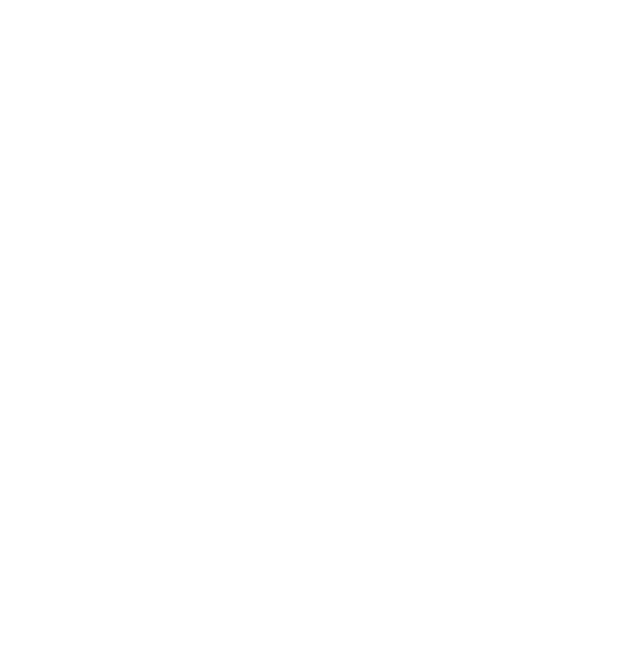
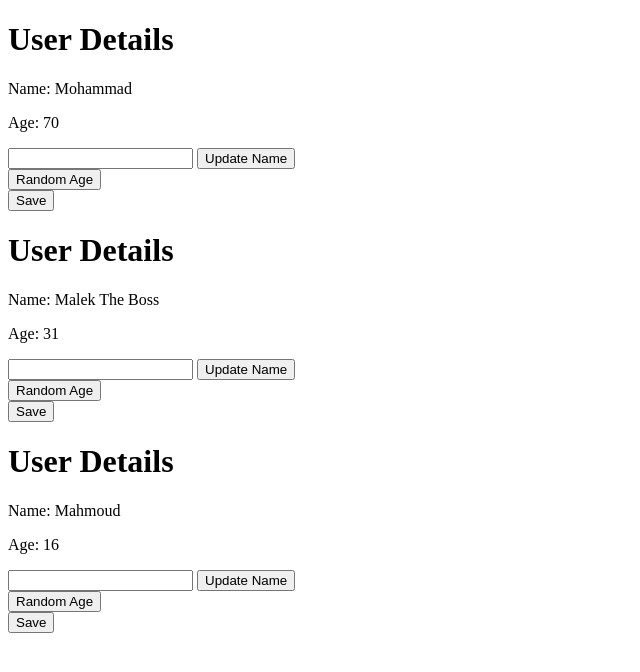
Before and after one commit to mohdasaadeh/web-framework, a website with bundled scripts: page index.html in a window 1280 px wide. Shown: the whole page, without its empty margins (0-640 px from the left). Built offline with nearby package versions, Linux system fonts and the light colour scheme; data requests are answered from the project's data file.

Commit message:
Adding web view classes

```diff
--- a/db.json
+++ b/db.json
@@ -3,17 +3,17 @@
     {
       "id": 1,
       "username": "Mohammad",
-      "age": 29
+      "age": 70
     },
     {
       "id": 2,
-      "username": "Malek",
-      "age": 13
+      "username": "Malek The Boss",
+      "age": 31
     },
     {
       "id": 3,
       "username": "Mahmoud",
-      "age": 23
+      "age": 16
     }
   ]
 }
--- a/index.html
+++ b/index.html
@@ -7,5 +7,7 @@
     <script type="module" src="./src/index.ts"></script>
     <title>Web-Framework</title>
   </head>
-  <body></body>
+  <body>
+    <div id="root"></div>
+  </body>
 </html>
--- a/src/index.ts
+++ b/src/index.ts
@@ -1,7 +1,14 @@
-import { User } from "./models/User";
+import { Collection } from "./models/Collection";
+import { User, UserData } from "./models/User";
+import { UserList } from "./models/UserList";
 
-const userCollection = User.buildUserCollection("http://localhost:3000/users");
+const root = document.querySelector("#root");
 
-userCollection.on("change", () => console.log(userCollection));
+const userCollection = new Collection<User, UserData>(
+  "http://localhost:3000/users",
+  (element) => User.buildUser(element)
+);
 
-userCollection.fetch();
+const userList = new UserList(root, userCollection);
+
+userList.render();
--- a/src/models/User.ts
+++ b/src/models/User.ts
@@ -4,7 +4,7 @@ import { ApiAsync } from "./ApiAsync";
 import { Attributes } from "./Attributes";
 import { Collection } from "./Collection";
 
-interface UserData {
+export interface UserData {
   id?: number;
   username?: string;
   age?: number;
--- /dev/null
+++ b/src/models/UserEdit.ts
@@ -0,0 +1,30 @@
+import { User } from "./User";
+import { WebView } from "./WebView";
+import { UserShow } from "./UserShow";
+import { UserForm } from "./UserForm";
+
+export class UserEdit extends WebView<User> {
+  template(): string {
+    return `
+            <div>
+                <div id="user-show"></div>
+                <div id="user-form"></div>
+            </div>
+        `;
+  }
+
+  regionsMap(): { [key: string]: string } {
+    return {
+      userShow: "#user-show",
+      userForm: "#user-form",
+    };
+  }
+
+  regionsRender(): void {
+    const userShow = new UserShow(this.regions.userShow, this.model);
+    const userForm = new UserForm(this.regions.userForm, this.model);
+
+    userShow.render();
+    userForm.render();
+  }
+}
--- /dev/null
+++ b/src/models/UserForm.ts
@@ -0,0 +1,51 @@
+import { User } from "./User";
+import { WebView } from "./WebView";
+
+export class UserForm extends WebView<User> {
+  template(): string {
+    return `
+            <div>
+                <input/>
+                <button id="update-name">Update Name</button>
+            </div>
+            <div>
+                <button id="random-age">Random Age</button>
+            </div>
+            <div>
+                <button id="save">Save</button>
+            </div>
+        `;
+  }
+
+  eventsMap(): { [key: string]: () => void } {
+    return {
+      "click:#update-name": this.setName,
+      "click:#random-age": this.setRandomAge,
+      "click:#save": this.save,
+    };
+  }
+
+  setName = (): void => {
+    const input = this.root.querySelector("input").value;
+
+    if (!input) return;
+
+    this.model.set({ username: input });
+  };
+
+  setRandomAge = (): void => {
+    const age = Math.floor(Math.random() * 100);
+
+    this.model.set({ age });
+  };
+
+  save = (): void => {
+    const data = {
+      id: this.model.get("id"),
+      username: this.model.get("username"),
+      age: this.model.get("age"),
+    };
+
+    this.model.store(data, "http://localhost:3000/users");
+  };
+}
--- /dev/null
+++ b/src/models/UserList.ts
@@ -0,0 +1,10 @@
+import { User } from "./User";
+import { UserData } from "./User";
+import { UserEdit } from "./UserEdit";
+import { ViewCollection } from "./ViewCollection";
+
+export class UserList extends ViewCollection<User, UserData> {
+  renderItem(itemRoot: Element, item: User): void {
+    new UserEdit(itemRoot, item).render();
+  }
+}
--- /dev/null
+++ b/src/models/UserShow.ts
@@ -0,0 +1,16 @@
+import { User } from "./User";
+import { WebView } from "./WebView";
+
+export class UserShow extends WebView<User> {
+  template(): string {
+    return `
+            <div>
+                <h1>User Details</h1>
+            </div>
+            <div>
+                <p>Name: ${this.model.get("username")}</p>
+                <p>Age: ${this.model.get("age")}</p>
+            </div>
+        `;
+  }
+}
--- /dev/null
+++ b/src/models/ViewCollection.ts
@@ -0,0 +1,21 @@
+import { Collection } from "./Collection";
+
+export abstract class ViewCollection<T, K> {
+  abstract renderItem(itemRoot: Element, item: T): void;
+
+  constructor(public root: Element, public collection: Collection<T, K>) {}
+
+  async render(): Promise<void> {
+    await this.collection.fetch();
+
+    this.collection.models.forEach((item, index) => {
+      const div = document.createElement("div");
+
+      div.classList.add(`item-${index}`);
+
+      this.root.append(div);
+
+      this.renderItem(div, item);
+    });
+  }
+}
--- /dev/null
+++ b/src/models/WebView.ts
@@ -0,0 +1,63 @@
+import { Callback } from "./Eventing";
+
+interface HasOn {
+  on: (type: string, callback: Callback) => void;
+}
+
+export abstract class WebView<T extends HasOn> {
+  abstract template(): string;
+
+  constructor(public root: Element, public model: T) {
+    this.model.on("change", (): void => {
+      this.render();
+    });
+  }
+
+  regions: { [key: string]: Element } = {};
+
+  eventsMap(): { [key: string]: () => void } {
+    return {};
+  }
+
+  eventsBinder(fragment: DocumentFragment): void {
+    const eventsMap = this.eventsMap();
+
+    for (let event in eventsMap) {
+      const [type, selector] = event.split(":");
+
+      fragment.querySelector(selector).addEventListener(type, eventsMap[event]);
+    }
+  }
+
+  regionsMap(): { [key: string]: string } {
+    return {};
+  }
+
+  mapRegions(fragment: DocumentFragment): void {
+    const regionsMap = this.regionsMap();
+
+    for (let region in regionsMap) {
+      this.regions[region] = fragment.querySelector(regionsMap[region]);
+    }
+  }
+
+  regionsRender(): void {}
+
+  render(): void {
+    this.root.innerHTML = "";
+
+    const template = document.createElement("template");
+
+    template.innerHTML = this.template();
+
+    const templateContent = template.content;
+
+    this.eventsBinder(templateContent);
+
+    this.mapRegions(templateContent);
+
+    this.regionsRender();
+
+    this.root.append(templateContent);
+  }
+}
```
